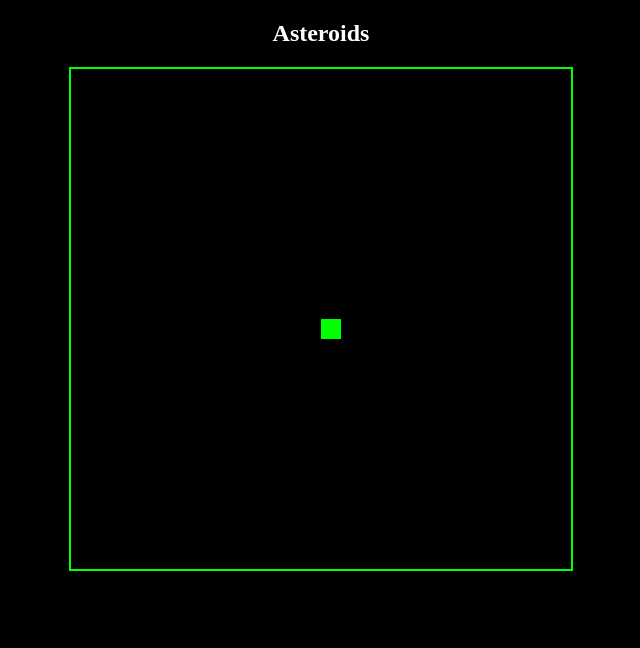
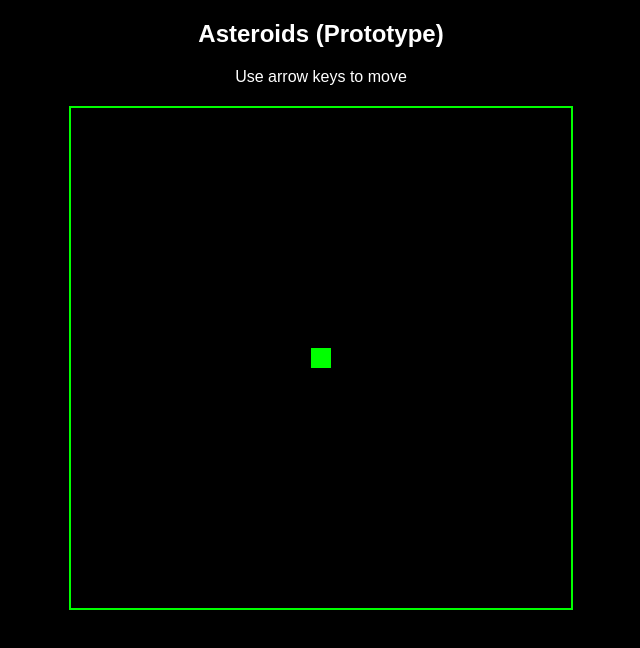
Before and after one commit to Clouds2737/Kyles-game-hub, a plain HTML site: page game-hub/asteroids.html in a window 1280 px wide. Shown: the whole page, without its empty margins (319-959 px from the left). Drawn offline with Linux system fonts and the light colour scheme.

Commit message:
Refactor Asteroids game controls and rendering

```diff
--- a/game-hub/asteroids.html
+++ b/game-hub/asteroids.html
@@ -1,6 +1,7 @@
 <!DOCTYPE html>
-<html>
+<html lang="en">
 <head>
+  <meta charset="UTF-8">
   <title>Asteroids</title>
   <style>
     body {
@@ -8,39 +9,79 @@
       background: black;
       color: white;
       text-align: center;
+      font-family: Arial, sans-serif;
+      overflow: hidden;
     }
+
     canvas {
       display: block;
-      margin: auto;
+      margin: 20px auto;
       border: 2px solid lime;
+      background: #000;
     }
   </style>
 </head>
 <body>
 
-<h2>Asteroids</h2>
+<h2>Asteroids (Prototype)</h2>
+<p>Use arrow keys to move</p>
+
 <canvas id="game" width="500" height="500"></canvas>
 
 <script>
+  // Wait until page is fully loaded
+  window.onload = () => {
     const canvas = document.getElementById("game");
     const ctx = canvas.getContext("2d");
 
-let ship = { x: 250, y: 250 };
+    if (!ctx) {
+      alert("Canvas not supported");
+      return;
+    }
+
+    let ship = {
+      x: 240,
+      y: 240,
+      size: 20,
+      speed: 5
+    };
+
+    const keys = {};
 
     document.addEventListener("keydown", e => {
-  if (e.key === "ArrowUp") ship.y -= 10;
-  if (e.key === "ArrowDown") ship.y += 10;
-  if (e.key === "ArrowLeft") ship.x -= 10;
-  if (e.key === "ArrowRight") ship.x += 10;
+      keys[e.key] = true;
+      e.preventDefault();
     });
 
-function loop() {
+    document.addEventListener("keyup", e => {
+      keys[e.key] = false;
+    });
+
+    function update() {
+      if (keys["ArrowUp"]) ship.y -= ship.speed;
+      if (keys["ArrowDown"]) ship.y += ship.speed;
+      if (keys["ArrowLeft"]) ship.x -= ship.speed;
+      if (keys["ArrowRight"]) ship.x += ship.speed;
+
+      // Keep ship inside canvas
+      ship.x = Math.max(0, Math.min(canvas.width - ship.size, ship.x));
+      ship.y = Math.max(0, Math.min(canvas.height - ship.size, ship.y));
+    }
+
+    function draw() {
       ctx.clearRect(0, 0, canvas.width, canvas.height);
       ctx.fillStyle = "lime";
-  ctx.fillRect(ship.x, ship.y, 20, 20);
+      ctx.fillRect(ship.x, ship.y, ship.size, ship.size);
+    }
+
+    function loop() {
+      update();
+      draw();
       requestAnimationFrame(loop);
     }
+
     loop();
+  };
 </script>
 
 </body>
```
Lines whose indentation alone changed are shown as unchanged.
